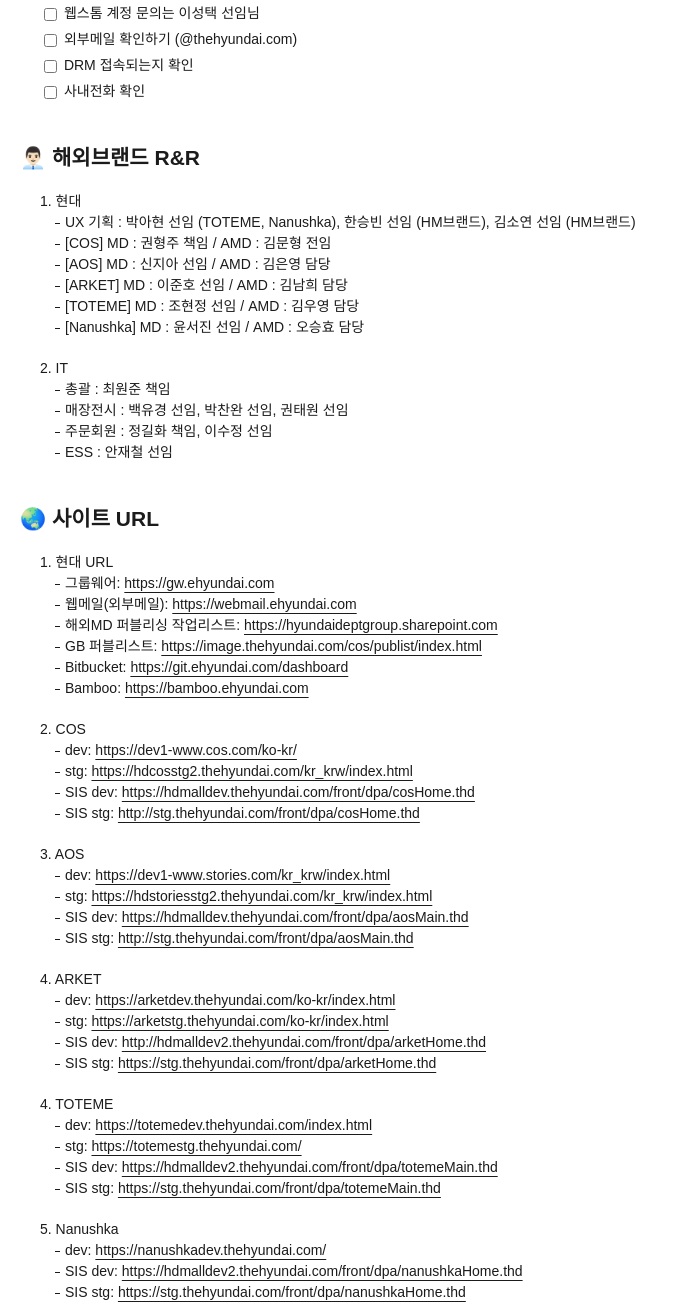
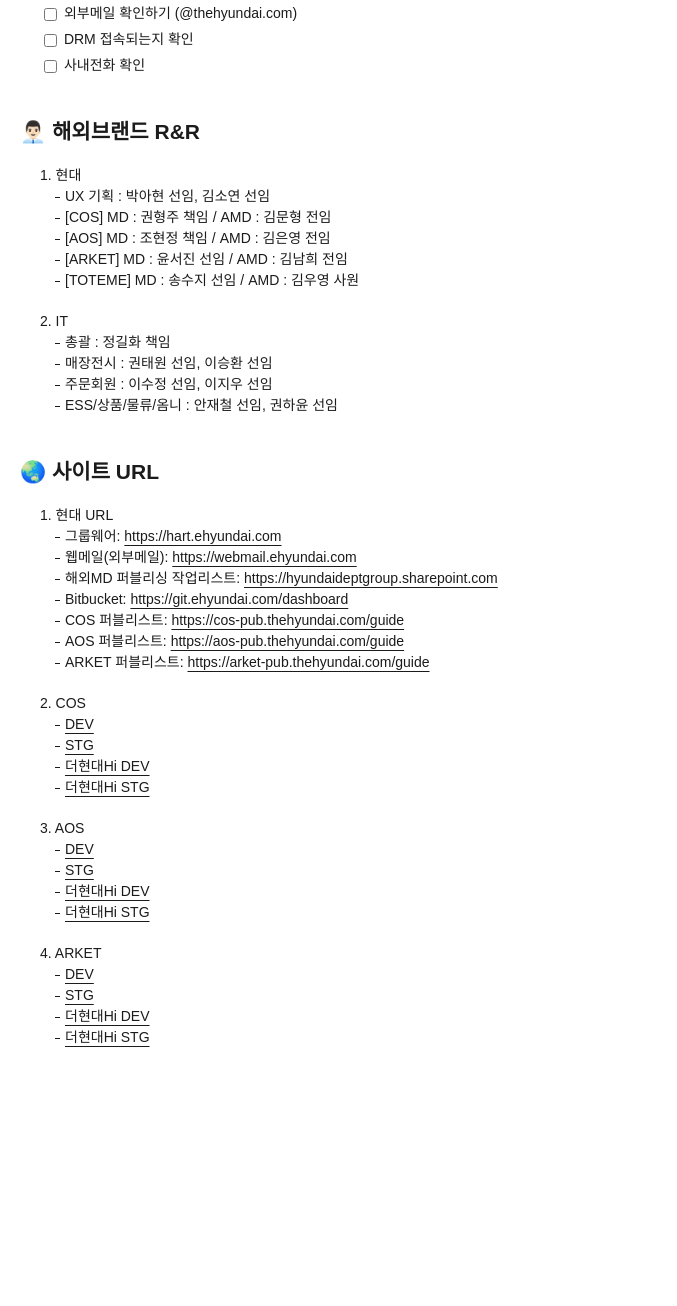
Before and after one commit to doh-lee/hdgb_handover, a plain HTML site: page index.html in a window 1280 px wide. Shown: the part 451-1757 px from the top of the page, without its empty margins (0-677 px from the left). After the commit the page ends 1639 px from the top, so only its background shows below. Drawn offline with Linux system fonts and the light colour scheme; a web font is replaced by a local one.

Commit message:
Update index.html

```diff
--- a/index.html
+++ b/index.html
@@ -30,13 +30,12 @@
             <li><label><input type="checkbox" /> [사내망(NAC) 접속권한 신청서] 신규 ip 발급위해서 필요</label></li>
             <li><label><input type="checkbox" /> [VPN 사용신청서] 원격 근무 시 필요</label></li>
             <li><label><input type="checkbox" /> PC OFF 차단 예외 필요</label></li>
-            <li><label><input type="checkbox" /> [사용자 계정 등록 신청서] FTP 사용 시 필요</label></li>
-            <li><label><input type="checkbox" /> [TIS/TAS/TOS 시스템 사용 신청서] TIS 사용 시 필요</label></li>
+            <li><label><input type="checkbox" /> [사용자 계정 등록 신청서] FTP 사용 시 필요(DBSafer)</label></li>
+            <li><label><input type="checkbox" /> [HUB/PARTNERS/CS 시스템 사용 신청서] HUB 사용 시 필요</label></li>
             <li><label><input type="checkbox" /> [유해사이트/외부메신저 차단 예외 신청서] 외부 메신져(카카오톡) 사용 시 필요</label></li>
             <li><label><input type="checkbox" /> [유해사이트/외부메신저 차단 예외 신청서] 어도비 포토샵, 크리에이티브 클라우드, 비메오, 구글드라이브, 쉐어포인트 등 사이트 안보일 경우</label></li>
-            <li><label><input type="checkbox" /> git 계정 문의는 해외브랜드 개발자들한테</label></li>
+            <li><label><input type="checkbox" /> git 계정 문의는 문혁 선임님(본사IT AX팀)</label></li>
             <li><label><input type="checkbox" /> adobe 계정 문의는 서재원 선임님</label></li>
-            <li><label><input type="checkbox" /> 웹스톰 계정 문의는 이성택 선임님</label></li>
             <li><label><input type="checkbox" /> 외부메일 확인하기 (@thehyundai.com)</label></li>
             <li><label><input type="checkbox" /> DRM 접속되는지 확인</label></li>
             <li><label><input type="checkbox" /> 사내전화 확인</label></li>
@@ -50,19 +49,18 @@
         <div class="txt_box">
           <dl>
             <dt>1. 현대</dt>
-            <dd>UX 기획 : 박아현 선임 (TOTEME, Nanushka), 한승빈 선임 (HM브랜드), 김소연 선임 (HM브랜드)</dd>
+            <dd>UX 기획 : 박아현 선임, 김소연 선임</dd>
             <dd>[COS] MD : 권형주 책임 / AMD : 김문형 전임</dd>
-            <dd>[AOS] MD : 신지아 선임 / AMD : 김은영 담당</dd>
-            <dd>[ARKET] MD :  이준호 선임 / AMD : 김남희 담당</dd>
-            <dd>[TOTEME] MD : 조현정 선임 / AMD : 김우영 담당</dd>
-            <dd>[Nanushka] MD : 윤서진 선임 / AMD : 오승효 담당</dd>
+            <dd>[AOS] MD : 조현정 책임 / AMD : 김은영 전임</dd>
+            <dd>[ARKET] MD :  윤서진 선임 / AMD : 김남희 전임</dd>
+            <dd>[TOTEME] MD : 송수지 선임 / AMD : 김우영 사원</dd>
           </dl>
           <dl>
             <dt>2. IT</dt>
-            <dd>총괄 : 최원준 책임</dd>
-            <dd>매장전시 : 백유경 선임, 박찬완 선임, 권태원 선임</dd>
-            <dd>주문회원 : 정길화 책임, 이수정 선임</dd>
-            <dd>ESS : 안재철 선임</dd>
+            <dd>총괄 : 정길화 책임</dd>
+            <dd>매장전시 : 권태원 선임, 이승환 선임</dd>
+            <dd>주문회원 : 이수정 선임, 이지우 선임</dd>
+            <dd>ESS/상품/물류/옴니 : 안재철 선임, 권하윤 선임</dd>
           </dl>
         </div>
         <!-- //txt_box -->
@@ -73,51 +71,39 @@
         <div class="txt_box">
           <dl>
             <dt>1. 현대 URL</dt>
-            <dd>그룹웨어: <a href="https://gw.ehyundai.com" target="_blank">https://gw.ehyundai.com</a></dd>
+            <dd>그룹웨어: <a href="https://hart.ehyundai.com" target="_blank">https://hart.ehyundai.com</a></dd>
             <dd>웹메일(외부메일): <a href="https://webmail.ehyundai.com" target="_blank">https://webmail.ehyundai.com</a></dd>
             <dd>해외MD 퍼블리싱 작업리스트: <a href="https://hyundaideptgroup.sharepoint.com/:x:/r/sites/e/_layouts/15/doc2.aspx?sourcedoc=%7B053B54F6-AE0B-4240-9377-005FC6907781%7D&file=23.06.%EB%B0%B1%ED%99%94%EC%A0%90.%EB%94%94%EC%A7%80%ED%84%B8%EC%82%AC%EC%97%85%EB%B6%80.e%EB%A7%88%EC%BC%80%ED%8C%85%ED%8C%80.%ED%95%B4%EC%99%B8MD%ED%8D%BC%EB%B8%94%EB%A6%AC%EC%8B%B1%20%EC%9D%BC%EC%A0%95.xlsx&action=default&mobileredirect=true" target="_blank">https://hyundaideptgroup.sharepoint.com</a></dd>
-            <dd>GB 퍼블리스트: <a href="https://image.thehyundai.com/cos/publist/index.html" target="_blank">https://image.thehyundai.com/cos/publist/index.html</a></dd>
             <dd>Bitbucket: <a href="https://git.ehyundai.com/dashboard" target="_blank">https://git.ehyundai.com/dashboard</a></dd>
-            <dd>Bamboo: <a href="https://bamboo.ehyundai.com" target="_blank">https://bamboo.ehyundai.com</a></dd>
+            <dd>COS 퍼블리스트: <a href="https://cos-pub.thehyundai.com/guide" target="_blank">https://cos-pub.thehyundai.com/guide</a></dd>
+            <dd>AOS 퍼블리스트: <a href="https://aos-pub.thehyundai.com/guide" target="_blank">https://aos-pub.thehyundai.com/guide</a></dd>
+            <dd>ARKET 퍼블리스트: <a href="https://arket-pub.thehyundai.com/guide" target="_blank">https://arket-pub.thehyundai.com/guide</a></dd>
           </dl>
           <dl>
             <dt>2. COS</dt>
-            <dd>dev: <a href="https://dev1-www.cos.com/ko-kr/" target="_blank">https://dev1-www.cos.com/ko-kr/</a></dd>
-            <dd>stg: <a href="https://hdcosstg2.thehyundai.com/kr_krw/index.html" target="_blank">https://hdcosstg2.thehyundai.com/kr_krw/index.html</a></dd>
-            <dd>SIS dev: <a href="https://hdmalldev.thehyundai.com/front/dpa/cosHome.thd" target="_blank">https://hdmalldev.thehyundai.com/front/dpa/cosHome.thd</a></dd>
-            <dd>SIS stg: <a href="http://stg.thehyundai.com/front/dpa/cosHome.thd">http://stg.thehyundai.com/front/dpa/cosHome.thd</a></dd>
+            <dd><a href="https://cos-dev.thehyundai.com:18051/ko-kr" target="_blank">DEV</a></dd>
+            <dd><a href="https://cos-stg.thehyundai.com:18051/ko-kr" target="_blank">STG</a></dd>
+            <dd><a href="https://hi-dev.thehyundai.com/cos/main" target="_blank">더현대Hi DEV</a></dd>
+            <dd><a href="https://hi-stg.thehyundai.com/cos/main">더현대Hi STG</a></dd>
           </dl>
           <dl>
             <dt>3. AOS</dt>
-            <dd>dev: <a href="https://dev1-www.stories.com/kr_krw/index.html" target="_blank">https://dev1-www.stories.com/kr_krw/index.html</a></dd>
-            <dd>stg: <a href="https://hdstoriesstg2.thehyundai.com/kr_krw/index.html" target="_blank">https://hdstoriesstg2.thehyundai.com/kr_krw/index.html</a></dd>
-            <dd>SIS dev: <a href="https://hdmalldev.thehyundai.com/front/dpa/aosMain.thd" target="_blank">https://hdmalldev.thehyundai.com/front/dpa/aosMain.thd</a></dd>
-            <dd>SIS stg: <a href="http://stg.thehyundai.com/front/dpa/aosMain.thd" target="_blank">http://stg.thehyundai.com/front/dpa/aosMain.thd</a></dd>
+            <dd><a href="https://stories-dev.thehyundai.com:18051/ko-kr" target="_blank">DEV</a></dd>
+            <dd><a href="https://stories-stg.thehyundai.com:18051/ko-kr" target="_blank">STG</a></dd>
+            <dd><a href="https://hi-dev.thehyundai.com/stories/main" target="_blank">더현대Hi DEV</a></dd>
+            <dd><a href="https://hi-stg.thehyundai.com/stories/main">더현대Hi STG</a></dd>
           </dl>
           <dl>
             <dt>4. ARKET</dt>
-            <dd>dev: <a href="https://arketdev.thehyundai.com/ko-kr/index.html" target="_blank">https://arketdev.thehyundai.com/ko-kr/index.html</a></dd>
-            <dd>stg: <a href="https://arketstg.thehyundai.com/ko-kr/index.html" target="_blank">https://arketstg.thehyundai.com/ko-kr/index.html</a></dd>
-            <dd>SIS dev: <a href="http://hdmalldev2.thehyundai.com/front/dpa/arketHome.thd" target="_blank">http://hdmalldev2.thehyundai.com/front/dpa/arketHome.thd</a></dd>
-            <dd>SIS stg: <a href="https://stg.thehyundai.com/front/dpa/arketHome.thd" target="_blank">https://stg.thehyundai.com/front/dpa/arketHome.thd</a></dd>
-          </dl>
-          <dl>
-            <dt>4. TOTEME</dt>
-            <dd>dev: <a href="https://totemedev.thehyundai.com/index.html" target="_blank">https://totemedev.thehyundai.com/index.html</a></dd>
-            <dd>stg: <a href="https://totemestg.thehyundai.com/" target="_blank">https://totemestg.thehyundai.com/</a></dd>
-            <dd>SIS dev: <a href="https://hdmalldev2.thehyundai.com/front/dpa/totemeMain.thd" target="_blank">https://hdmalldev2.thehyundai.com/front/dpa/totemeMain.thd</a></dd>
-            <dd>SIS stg: <a href="https://stg.thehyundai.com/front/dpa/totemeMain.thd" target="_blank">https://stg.thehyundai.com/front/dpa/totemeMain.thd</a></dd>
-          </dl>
-          <dl>
-            <dt>5. Nanushka</dt>
-            <dd>dev: <a href="https://nanushkadev.thehyundai.com/" target="_blank">https://nanushkadev.thehyundai.com/</a></dd>
-            <dd>SIS dev: <a href="https://hdmalldev2.thehyundai.com/front/dpa/nanushkaHome.thd" target="_blank">https://hdmalldev2.thehyundai.com/front/dpa/nanushkaHome.thd</a></dd>
-            <dd>SIS stg: <a href="https://stg.thehyundai.com/front/dpa/nanushkaHome.thd" target="_blank">https://stg.thehyundai.com/front/dpa/nanushkaHome.thd</a></dd>
+            <dd><a href="https://arket-dev.thehyundai.com:18051/ko-kr" target="_blank">DEV</a></dd>
+            <dd><a href="https://arket-stg.thehyundai.com:18051/ko-kr" target="_blank">STG</a></dd>
+            <dd><a href="https://hi-dev.thehyundai.com/arket/main" target="_blank">더현대Hi DEV</a></dd>
+            <dd><a href="https://hi-stg.thehyundai.com/arket/main">더현대Hi STG</a></dd>
           </dl>
         </div>
         <!-- //txt_box -->
       </div>
-      <!-- //con_box -->
+      <!--
       <div class="con_box">
         <h2 id="anchor4">💡 컨텐츠 업무(사이트 업데이트 건)</h2>
         <div class="txt_box">
@@ -200,9 +186,7 @@
               <li>6. 프리뷰 링크 공유</li>
             </ol>
           </div>
-          <!-- //step_box -->
         </div>
-        <!-- //txt_box -->
 
         <div class="txt_box">
           <div class="step_box">
@@ -239,11 +223,8 @@
               </li>
             </ol>
           </div>
-          <!-- //step_box -->
         </div>
-        <!-- //txt_box -->
       </div>
-      <!-- //con_box -->
       <div class="con_box">
         <h2 id="anchor5">💡 UI개발 업무(신규 개발 건)</h2>
         <div class="txt_box">
@@ -278,11 +259,8 @@
               <li>7. SIS 반영 (dev 반영 → dev 테스트 → stg 반영 → stg 테스트 → master 반영 → master 확인)</li>
             </ol>
           </div>
-          <!-- //step_box -->
         </div>
-        <!-- //txt_box -->
       </div>
-      <!-- //con_box -->
       <div class="con_box">
         <h2 id="anchor6">💡 프로젝트 지원 업무(리뉴얼 or 구축)</h2>
         <div class="txt_box">
@@ -360,7 +338,6 @@
               </div>
             </div>
           </div>
-          <!-- //step_box -->
           <div class="step_box">
             <div><b id="anchor_webstorm">🔎 Webstorm 매뉴얼</b> <button type="button" class="btn_toggle">Description</button>
               <div class="ex_box">
@@ -408,7 +385,6 @@
               </div>
             </div>
           </div>
-          <!-- //step_box -->
           <div class="step_box">
             <div><b id="anchor_bitbucket">🔎 Bitbucket 매뉴얼</b> <button type="button" class="btn_toggle">Description</button>
               <div class="ex_box">
@@ -445,14 +421,12 @@
                         </li>
                     </ol>
                   </li>
-
                   <li><p>3. 병합 완료 후 [🔎<a href="#anchor_bamboo" title="🔎 Bamboo 매뉴얼 보기"  class="btn_anchor">Bamboo</a>] 에서 서버 반영</p>
                   </li>
                 </ol>
               </div>
             </div>
           </div>
-          <!-- //step_box -->
           <div class="step_box">
             <div><b id="anchor_bamboo">🔎 Bamboo 매뉴얼</b> <button type="button" class="btn_toggle">Description</button>
               <div class="ex_box">
@@ -479,18 +453,15 @@
                       </dd>
                       <dt>&middot; 샵인샵 front-res 반영 방법</dt>
                       <dd>front-res-dev(개발서버), front-res-stg(스테이지서버) Run<img src="./src/img/guide9_10.jpg" alt="Run" class="img_inline">버튼 클릭 시 Build 시작</dd>
-                      <dd>front-res-real-live-u2l(운영서버) 반영은 @<u>이성택</u> 선임님께 요청</dd>
+                      <dd>front-res-real-live-u2l(운영서버) 반영은 @<u>이성택</u> 책임님께 요청</dd>
                     </dl>
                   </li>
                 </ol>
               </div>
             </div>
           </div>
-          <!-- //step_box -->
         </div>
-        <!-- //txt_box -->
-      </div>
-      <!-- //con_box -->
+      </div> -->
     </div>
     <!-- //contents -->
   </div>
```
